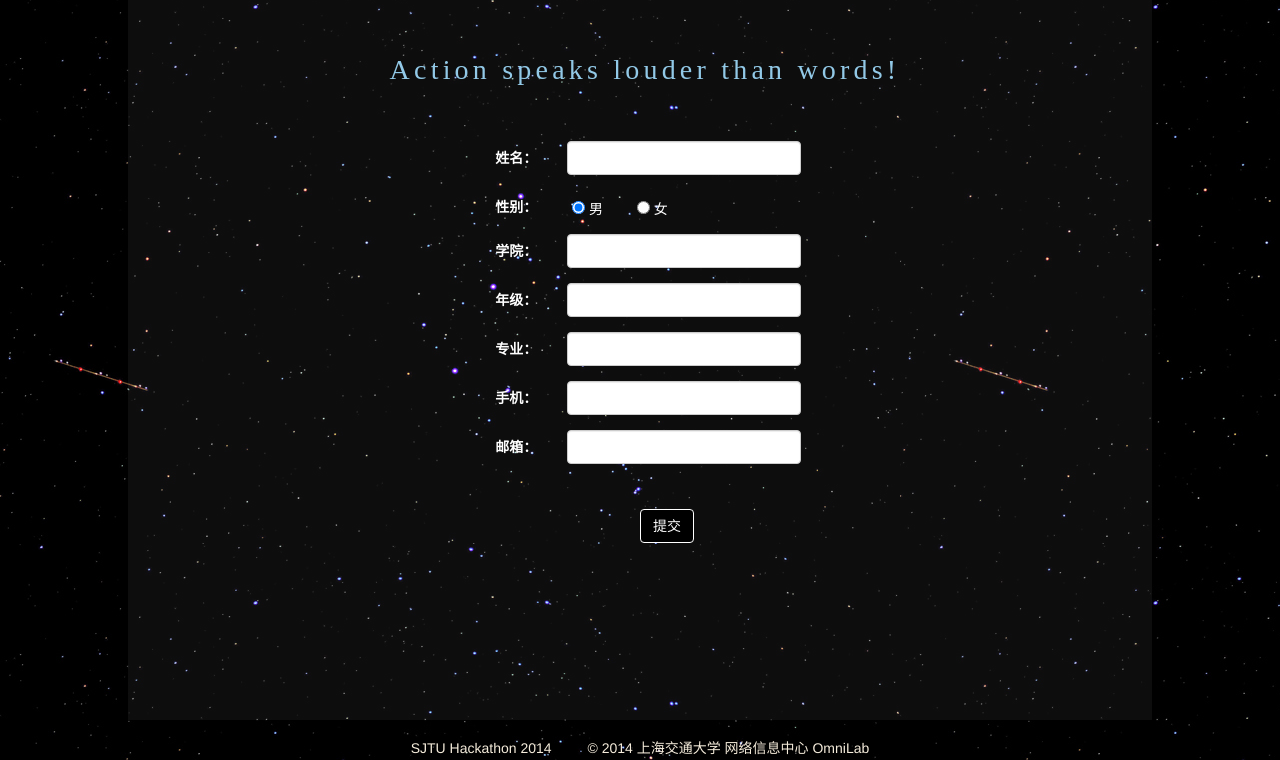
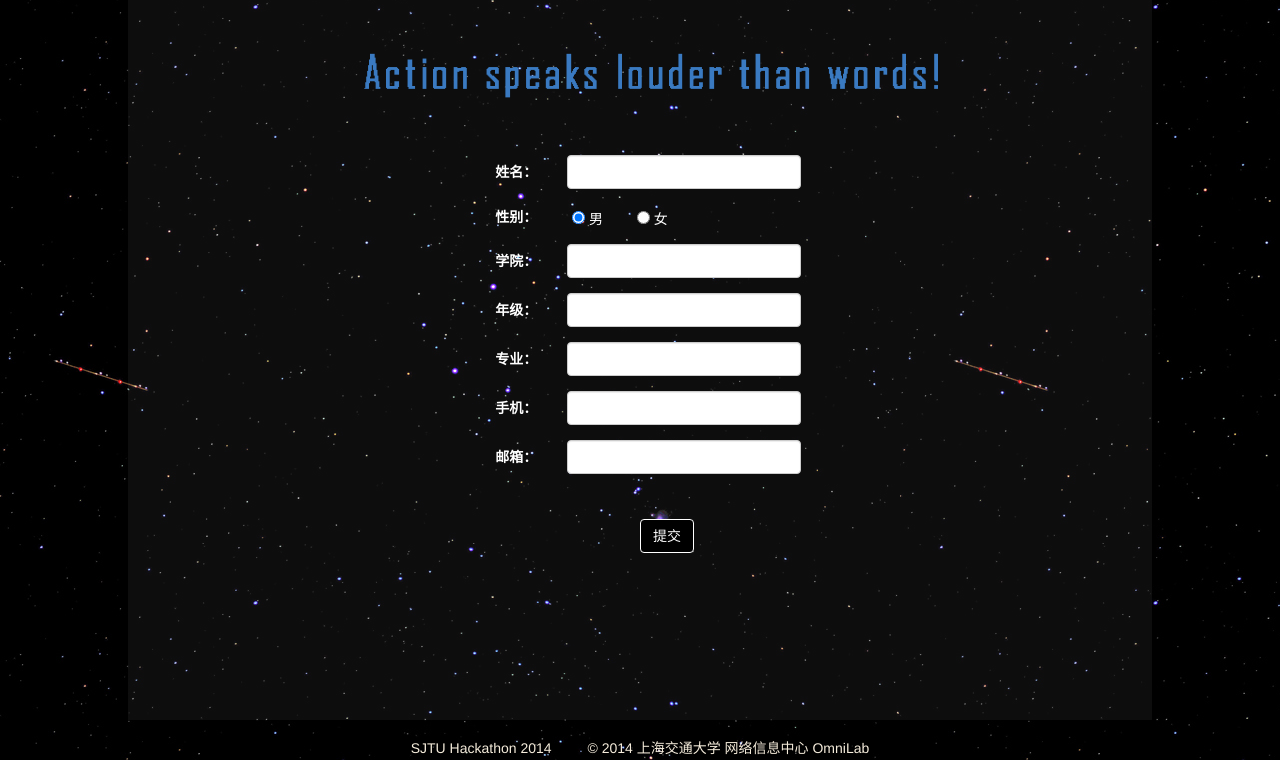
Before and after one commit to NewBeeStudio/Hackathon_home, a PHP site: page /pages/join.html in a window 1280 px wide. Shown: the part 52-812 px from the top of the page. Run offline with PHP 8.4, Linux system fonts and the light colour scheme; some libraries are stand-ins or nearby versions.

Commit message:
join.html: css changed

```diff
--- a/css/join.css
+++ b/css/join.css
@@ -18,13 +18,13 @@ body {
 }
 
 #intro {
-	color: rgb(146,201,231);
+	padding-top: 50px;
+	margin-left: 25px;
 	text-align: center;
-	font-size: 200%;
-	padding-top: 50px;
-	font-family: "Agency FB";
-	letter-spacing: 0.15em;
-	margin-left: 10px;
+}
+
+#intro img {
+	width: 600px;
 }
 
 .control-label {
--- a/pages/join.html
+++ b/pages/join.html
@@ -62,7 +62,7 @@
 		</nav>
 	</div>
 	<div class="form">
-		<div id="intro">Action speaks louder than words!</div>
+		<div id="intro"><img src="../images/word.gif"></div>
 		<form class="form-horizontal" role="form">
 		   	<div class="form-group">
 		        <label for="name" class="col-sm-5 control-label">姓名：</label>
@@ -72,7 +72,7 @@
 		    	<div class="col-sm-4 info"></div>
 		    </div>
 
-		    <div class="form-group">
+		    <div class="form-group" style="margin-top:-4px;">
 		   		<label for="sex" class="col-sm-5 control-label">性别：</label>
 	        	<label class="checkbox-inline">
       				<input type="radio" name="optionsRadiosinline" class="checkbtn" value="option1" checked=""> 男
```
Also changed, not shown: images/the_hacker.png (deleted), images/top_.jpg (deleted), images/word.gif (added), images/word.jpg (added).
